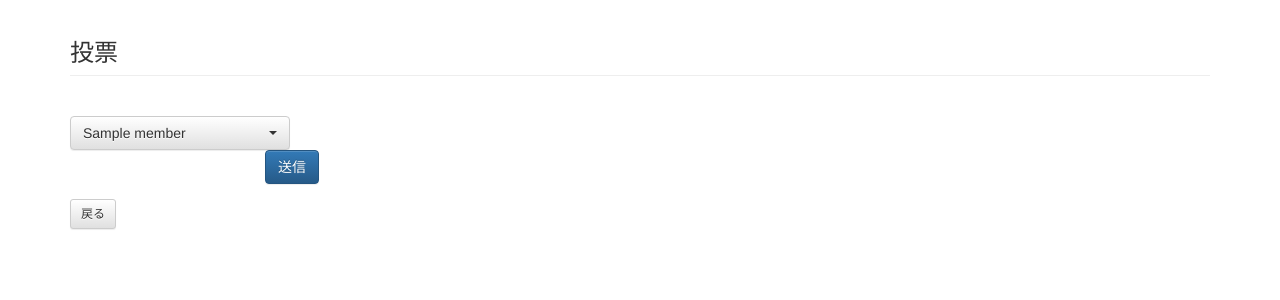
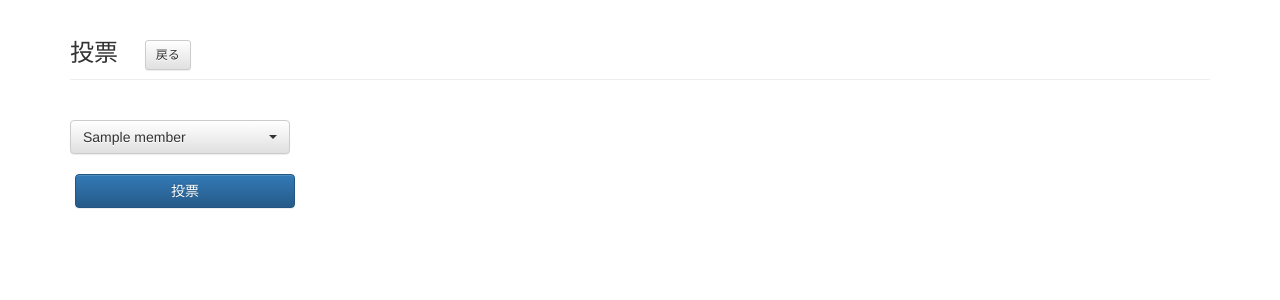
Before and after one commit to yuta39/grafranking, a Django app: template templates/rank/vote.html in a window 1280 px wide. Shown: the top 300 px of the page. Run offline with Django 3.2, Linux system fonts and the light colour scheme; the template is opened without the code that fills it: most values are stand-ins (such as "Sample title", 1, 10 or a date in 2020); some libraries are stand-ins or nearby versions.

Commit message:
レイアウトの修正

```diff
--- a/templates/rank/vote.html
+++ b/templates/rank/vote.html
@@ -14,6 +14,15 @@
   var vote_point_array = [0,0,0,0,0,0,0,0,0,0,
                           0,0,0,0,0,0,0,0,0,0,
                           0,0,0,0,0,0,0,0,0,0];
+
+
+  /*ページが読み込まれたときに実行*/
+  window.onload = function(){
+    margin_px = (window.parent.screen.width)/6;
+    var elementNodeReference = document.getElementById("id_submit");
+    elementNodeReference.style.width = "220px";
+    elementNodeReference.style.margin = "20px";
+  }
 
   $(window).on('load', function () {
     $('.selectpicker').selectpicker({
@@ -65,11 +74,17 @@
 .bootstrap-select{
   margin: 20px;
 }
+.col-sm-offset-2{
+  margin-top:20px;
+}
 </style>
 {% endblock %}
 
 {% block content %}
-    <h3 class="page-header">投票</h3>
+    <h3 class="page-header">
+      投票
+      <a href="{% url 'rank:eventList' %}" class="btn btn-default btn-sm" style="margin-left:20px;">戻る</a>
+    </h3>
     <h3><font id="error_zone" color="#e01010"></font></h3>
     <form action="{% url 'rank:eventVote' event_id=event_id %}" method="post" class="form-horizontal" role="form">
       {% csrf_token %}
@@ -84,11 +99,9 @@
         </select>
       {% endfor %}
 
+
       <div class="form-group">
-        <div class="col-sm-offset-2 col-sm-10">
-          <button type="submit" class="btn btn-primary" id="id_submit">送信</button>
-        </div>
+          <button type="submit" class="btn btn-primary" id="id_submit">投票</button>
       </div>
     </form>
-    <a href="{% url 'rank:eventList' %}" class="btn btn-default btn-sm">戻る</a>
 {% endblock content %}
```
Also changed, not shown: templates/rank/add.html (+10 -6 lines), templates/rank/edit.html (+6 -3 lines), db.sqlite3.
